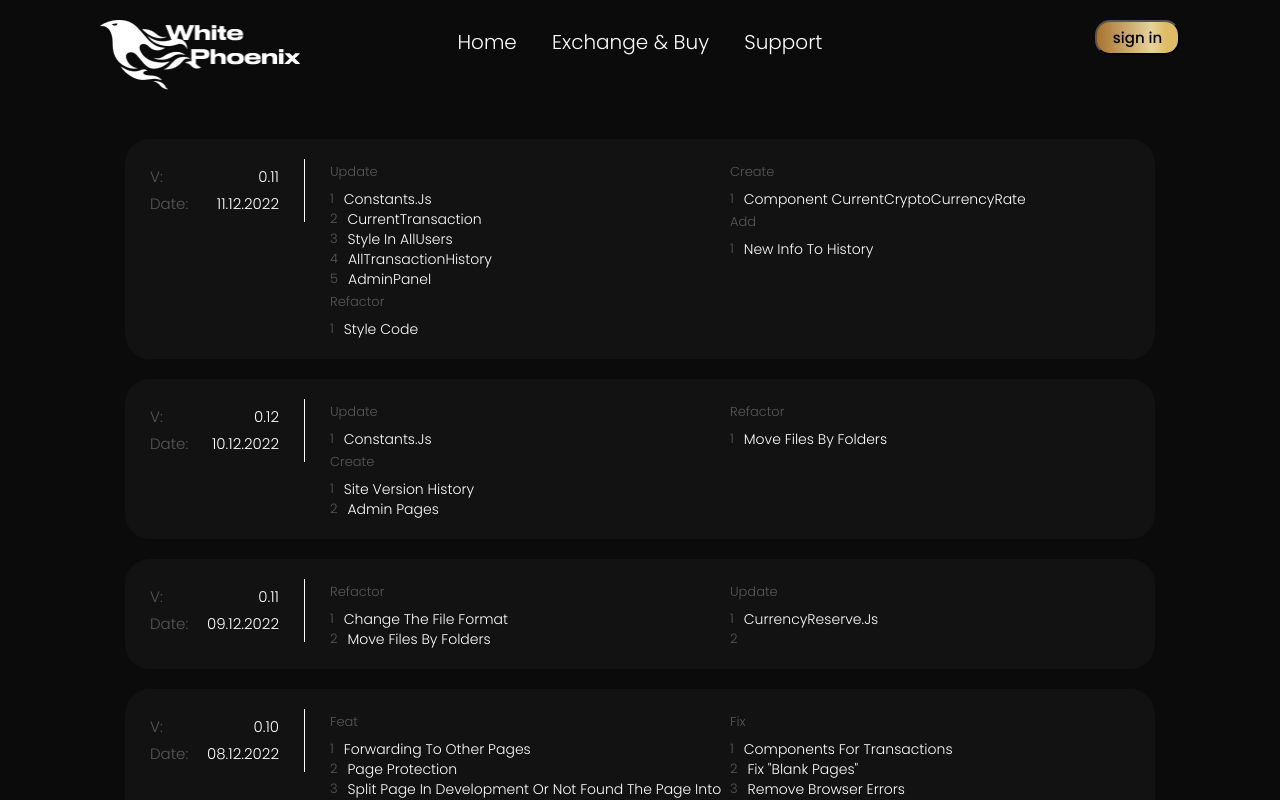
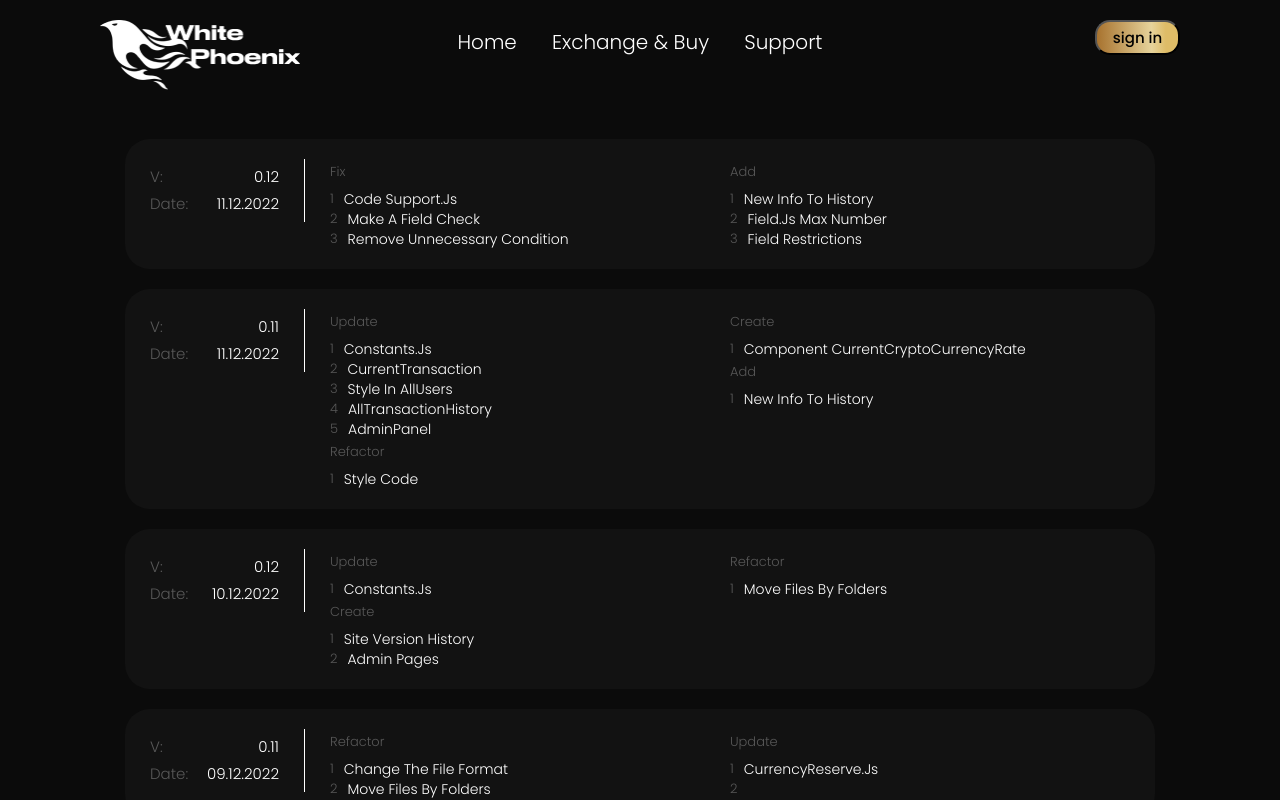
Before and after one commit to chyVacheck/white_proenix, a React (Create React App) app: page /Site_version_history in a window 1280 px wide. Shown: the top 800 px of the page. Built offline with nearby package versions, Linux system fonts and the light colour scheme.

Commit message:
Update SiteVersionHistory.jsx

```diff
--- a/src/Pages/Main/SiteVersionHistory/SiteVersionHistory.jsx
+++ b/src/Pages/Main/SiteVersionHistory/SiteVersionHistory.jsx
@@ -7,6 +7,16 @@ function SiteVersionHistory() {
   window.scroll(0, 0);
 
   const listChanges = [
+    [
+      {
+        v: 0.12,
+        date: '11.12.2022'
+      },
+      [
+        { name: 'Fix', list: ['code Support.js', 'make a field check', 'remove unnecessary condition'] },
+        { name: 'Add', list: ['New info to history', 'Field.js max number', 'field restrictions'] },
+      ]
+    ],
     [
       {
         v: 0.11,
```
